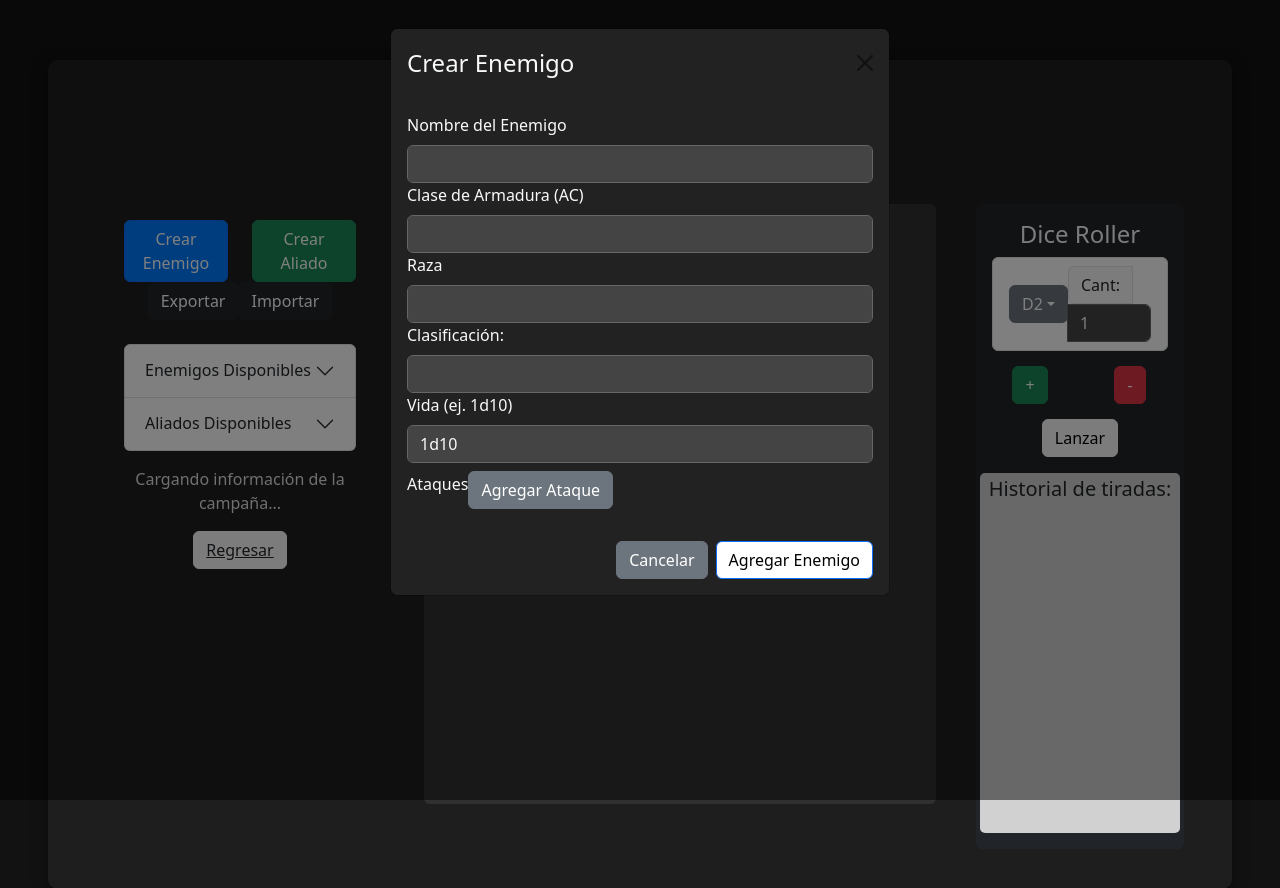
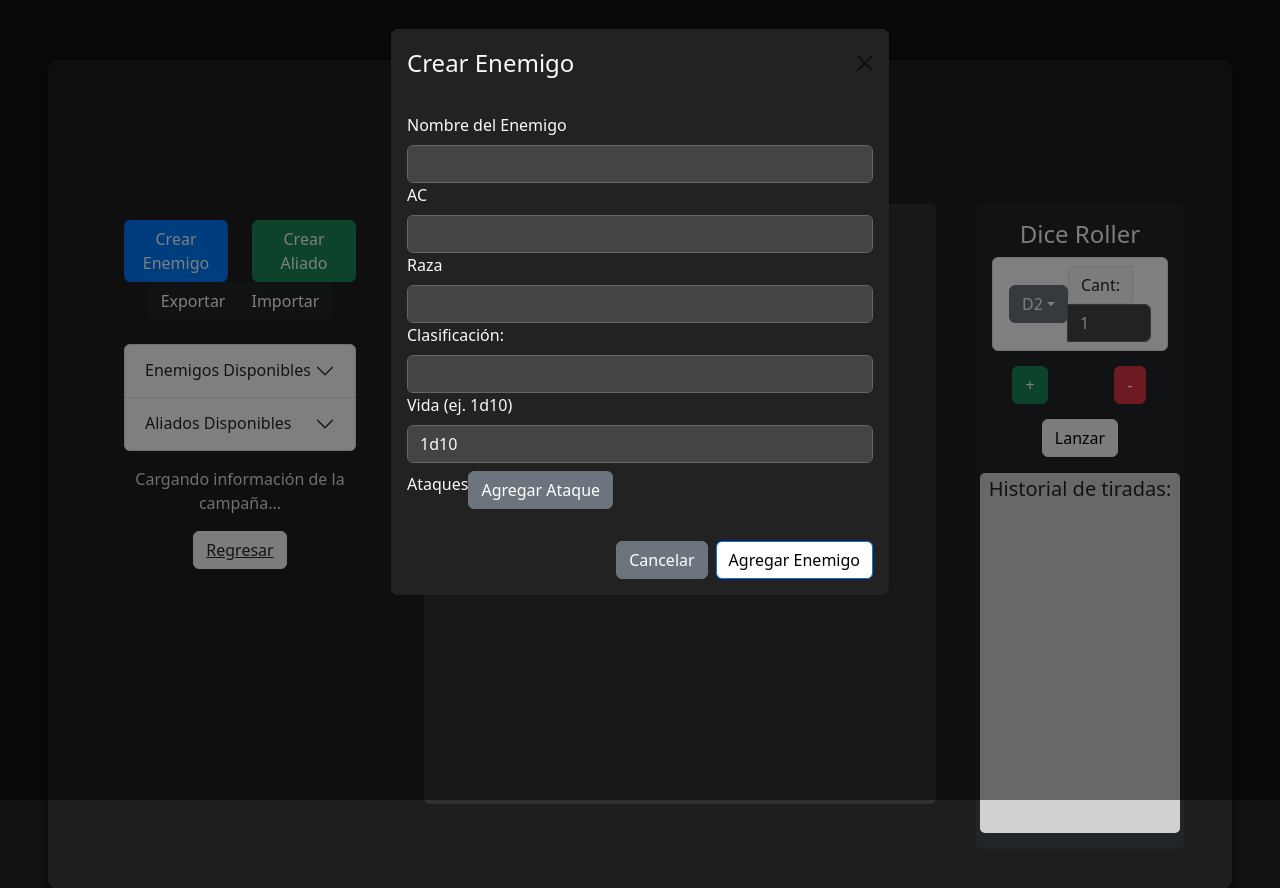
Before and after one commit to RSebgarcia/DNDCmanager, a React (Vite) app: page /GMToolBelt/campaign in a window 1280 px wide. Both pictures are taken after a click on the button "Crear Enemigo". Shown: the top 888 px of the page. Built offline with nearby package versions, Linux system fonts and the light colour scheme.

Commit message:
Salud=>AC

```diff
--- a/src/components/CharacterCard.jsx
+++ b/src/components/CharacterCard.jsx
@@ -34,7 +34,7 @@ const CharacterCard = ({ character, onDamage, onDelete }) => {
                     <Card.Text>
                         {character.currentHealth !== undefined && (
                             <div>
-                                <strong>Salud Actual:</strong> {character.currentHealth}
+                                <strong>HP:</strong> {character.currentHealth}
                             </div>
                         )}
                         {character.AC && (
--- a/src/components/EnemyModal.jsx
+++ b/src/components/EnemyModal.jsx
@@ -75,7 +75,7 @@ const EnemyModal = ({ show, onHide, onAdd }) => {
                         />
                     </Form.Group>
                     <Form.Group>
-                        <Form.Label>Clase de Armadura (AC)</Form.Label>
+                        <Form.Label>AC</Form.Label>
                         <Form.Control
                             type="number"
                             value={enemy.AC}
--- a/src/components/EnemySelector.jsx
+++ b/src/components/EnemySelector.jsx
@@ -115,7 +115,7 @@ const EnemySelector = ({ players }) => {
         return (
             <ListGroup.Item
                 ref={drag}  // Asignamos el ref de drag para permitir el arrastre
-                style={{ opacity: isDragging ? 0.5 : 1 }}  // Estilo para reducir opacidad mientras se arrastra
+                style={{ opacity: isDragging ? 0.5 : 1 }}
             >
                 <span><strong>{enemy.name}</strong> HP: {enemy.health}  CR: {enemy.class}</span>
             </ListGroup.Item>
```
